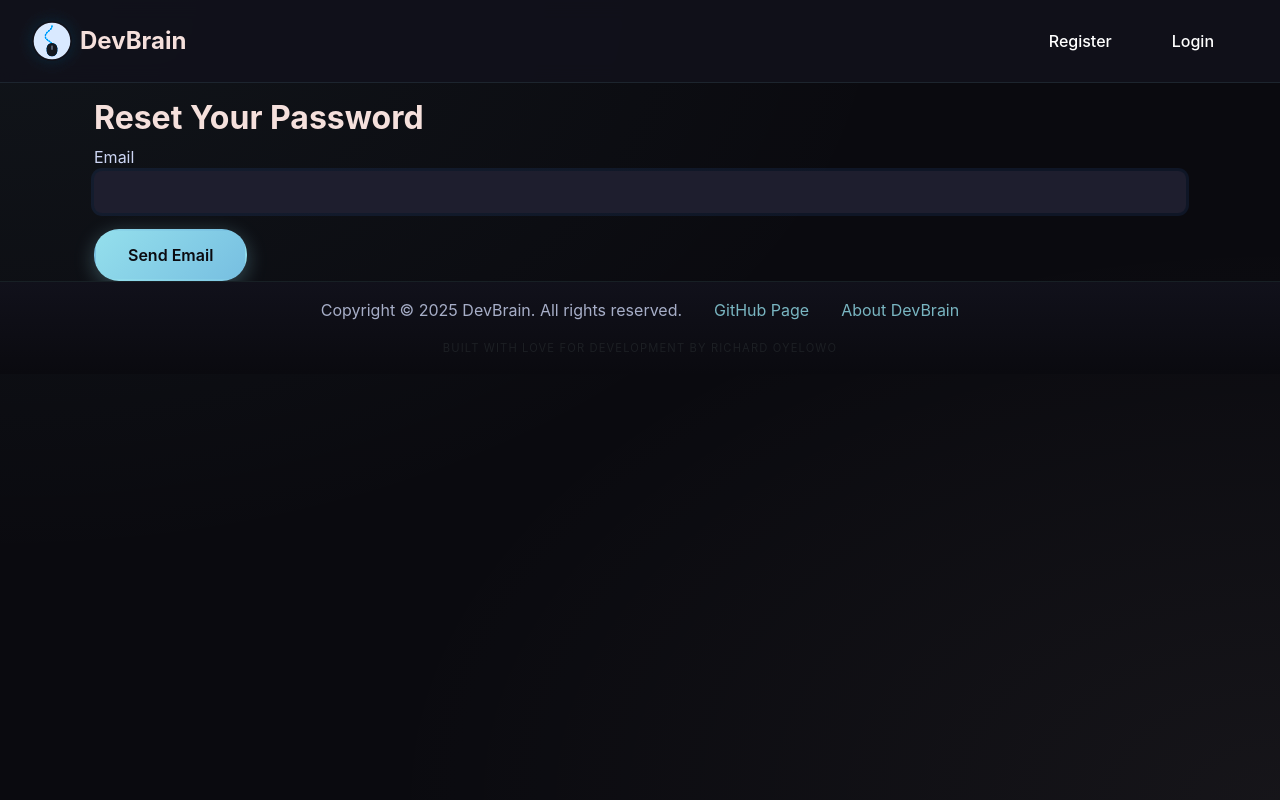
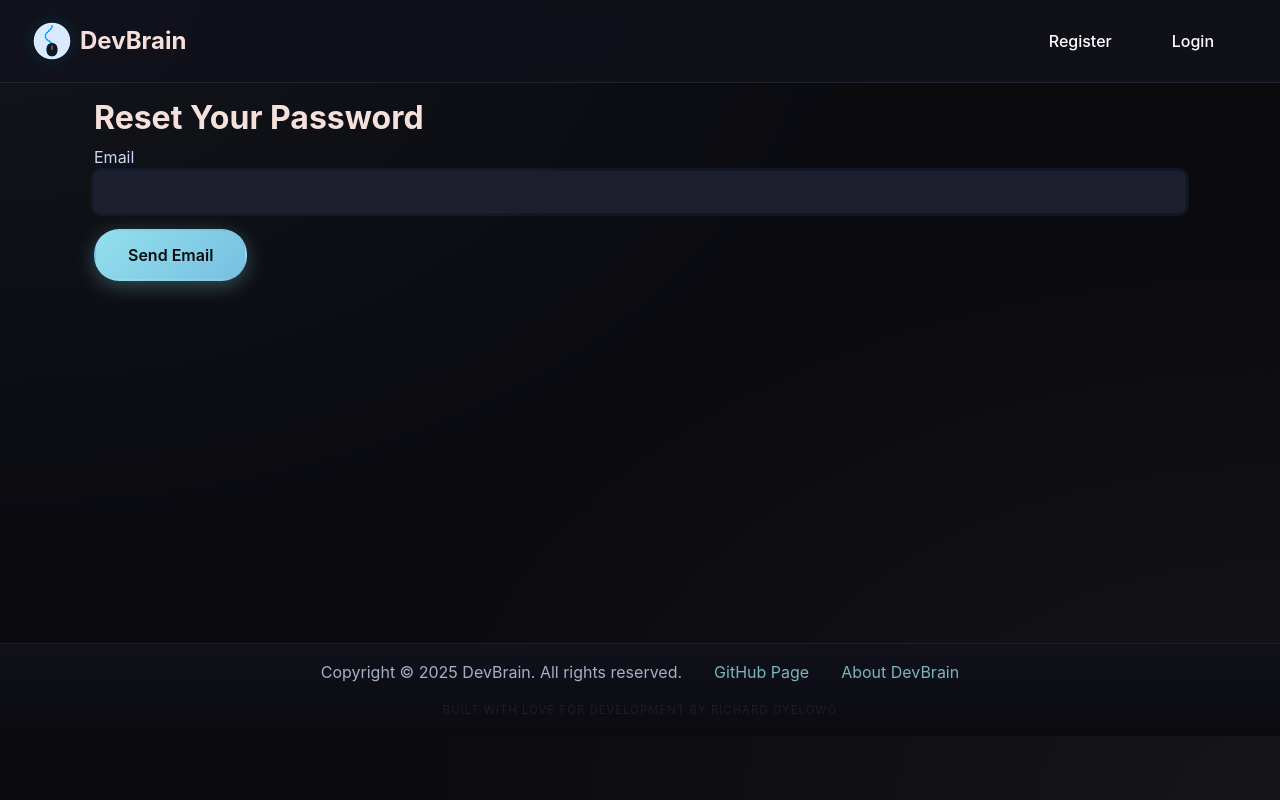
Before and after one commit to RichardOyelowo/DevBrain, a Flask app: page /forgot_password in a window 1280 px wide. Run offline with Flask 3, Linux system fonts and the light colour scheme; parts of the project's set-up code (start-up, migrations or seed data) failed here and were passed over.

Commit message:
fix:footer position

```diff
--- a/app/static/styles.css
+++ b/app/static/styles.css
@@ -47,6 +47,14 @@ body {
     line-height: 1.6;
     min-height: 100vh;
     overflow-x: hidden;
+    display: flex;
+    flex-direction: column;
+    min-height: 100vh;
+    padding-bottom: 4rem;
+}
+
+main {
+    flex: 1;
 }
 
 h1, h2, h3, h4, h5, h6 {
```
